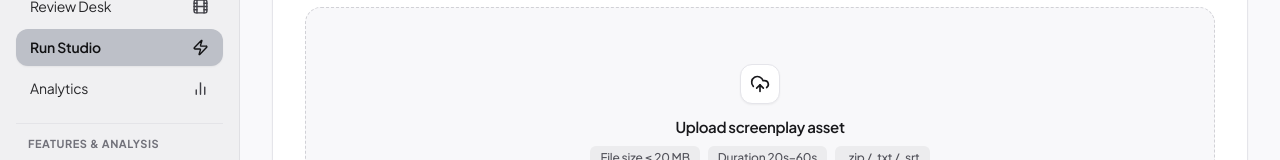
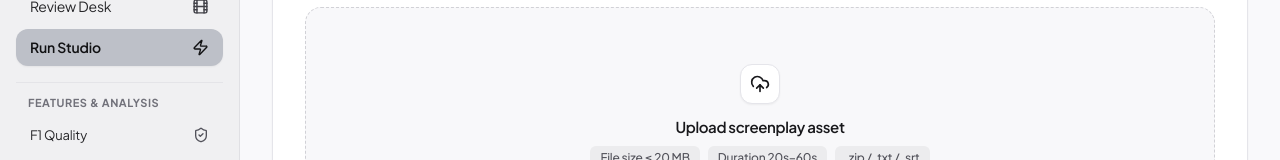
Before and after one commit to krishna5632/HookScene, a React (Vite) app in the folder frontend/: page / in a window 1280 px wide. Shown: the part 141-301 px from the top of the page. Built offline with nearby package versions, Linux system fonts and the light colour scheme; no server answers.

Commit message:
fix(sidebar): remove redundant Analytics item from sidebar primary navigation

```diff
--- a/frontend/src/components/Sidebar.tsx
+++ b/frontend/src/components/Sidebar.tsx
@@ -27,7 +27,7 @@ export const Sidebar: React.FC<SidebarProps> = ({
 }) => {
   const [collapsed, setCollapsed] = useState<boolean>(false);
 
-  // Only the exact options present in the HookScene navbar
+  // Primary studio tools
   const primaryItems = [
     {
       id: 'review' as ActiveTab,
@@ -38,11 +38,6 @@ export const Sidebar: React.FC<SidebarProps> = ({
       id: 'run' as ActiveTab,
       label: 'Run Studio',
       icon: Zap,
-    },
-    {
-      id: 'analytics' as ActiveTab,
-      label: 'Analytics',
-      icon: BarChart2,
     },
   ];
 
```
